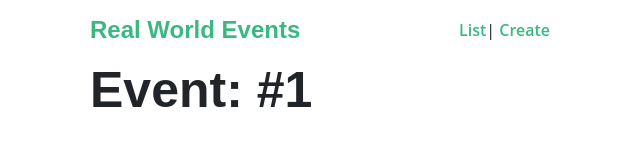
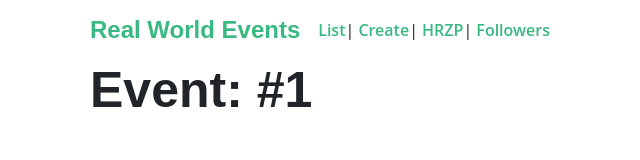
Before and after one commit to hrzp/real-world-nuxt, a Nuxt app: page /event/1 in a window 1280 px wide. Shown: the top 160 px of the page, without its empty margins (320-960 px from the left). Built offline with nearby package versions, Linux system fonts and the light colour scheme.

Commit message:
Add more details to dynamic routes

```diff
--- a/components/NavBar.vue
+++ b/components/NavBar.vue
@@ -3,7 +3,9 @@
     <nuxt-link to="/" class="brand">Real World Events</nuxt-link>
     <nav>
       <nuxt-link to="/">List</nuxt-link>|
-      <nuxt-link to="event/create">Create</nuxt-link>
+      <nuxt-link to="event/create">Create</nuxt-link>|
+      <nuxt-link to="/hamid-page">HRZP</nuxt-link>|
+      <nuxt-link to="/hamid-page/followers">Followers</nuxt-link>
     </nav>
   </div>
 </template>
--- a/pages/_username/followers.vue
+++ b/pages/_username/followers.vue
@@ -1,5 +1,5 @@
 <template>
-  <h1>Followrs are: []</h1>
+  <h1>{{username}} Followrs are: []</h1>
 </template>
 
 
@@ -7,14 +7,19 @@
 export default {
   head() {
     return {
-      titleTemplate: 'Followers',
+      titleTemplate: this.username + ' Followers',
       meta: [
         {
           hid: 'description',
           name: 'description',
-          content: 'Followers Page'
+          content: this.username + 'Followers Page'
         }
       ]
+    }
+  },
+  computed: {
+    username() {
+      return this.$route.params.username
     }
   }
 }
```
